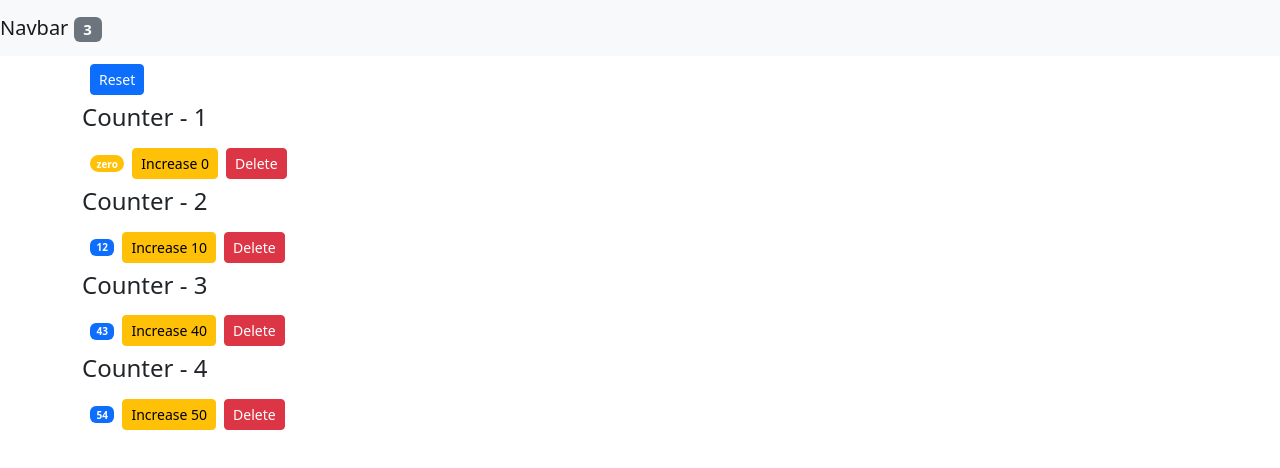
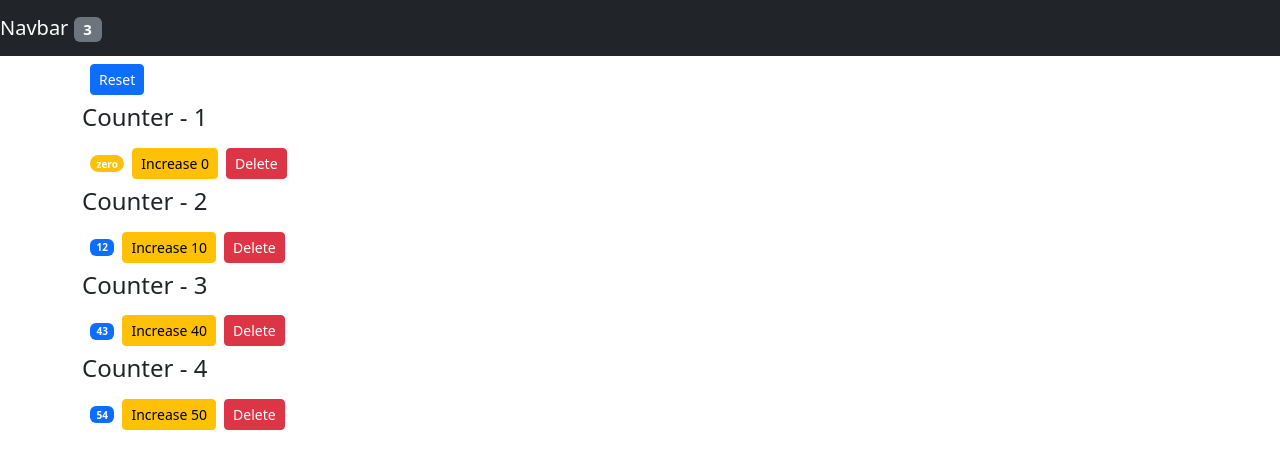
Before and after one commit to Beki-D/react-movie-mosh, a React (Create React App) app: page / in a window 1280 px wide. Shown: the top 468 px of the page. Built offline with nearby package versions, Linux system fonts and the light colour scheme.

Commit message:
Almost done

```diff
--- a/src/components/navbar.jsx
+++ b/src/components/navbar.jsx
@@ -3,7 +3,7 @@
 //stateless functional component
 const NavBar = ({totalCounters}) => {
     return (
-        <nav className="navbar navbar-light bg-light">
+        <nav className="navbar navbar-dark bg-dark mx-auto">
             <a className="navbar-brand" href="#navbar-brand">
                 Navbar <span className="badge badge-pill bg-secondary">{totalCounters}</span>
             </a>
```
